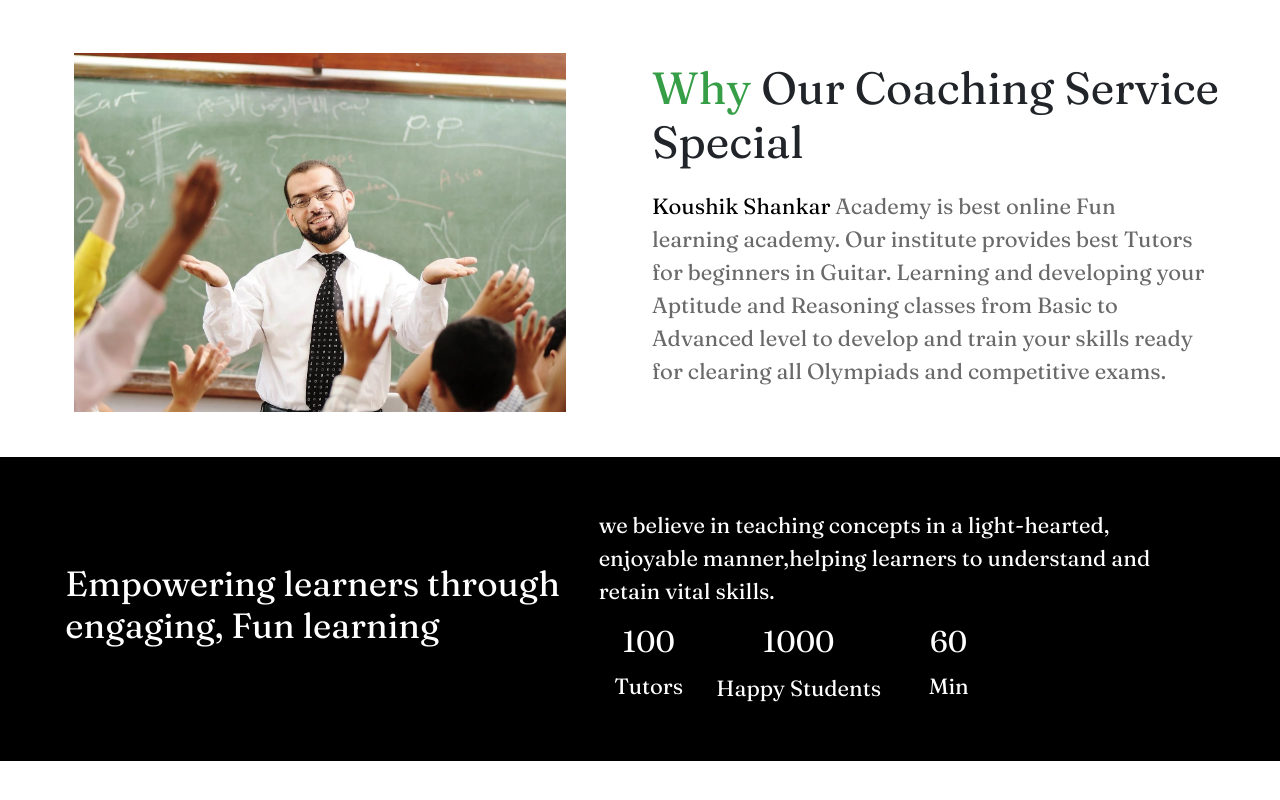
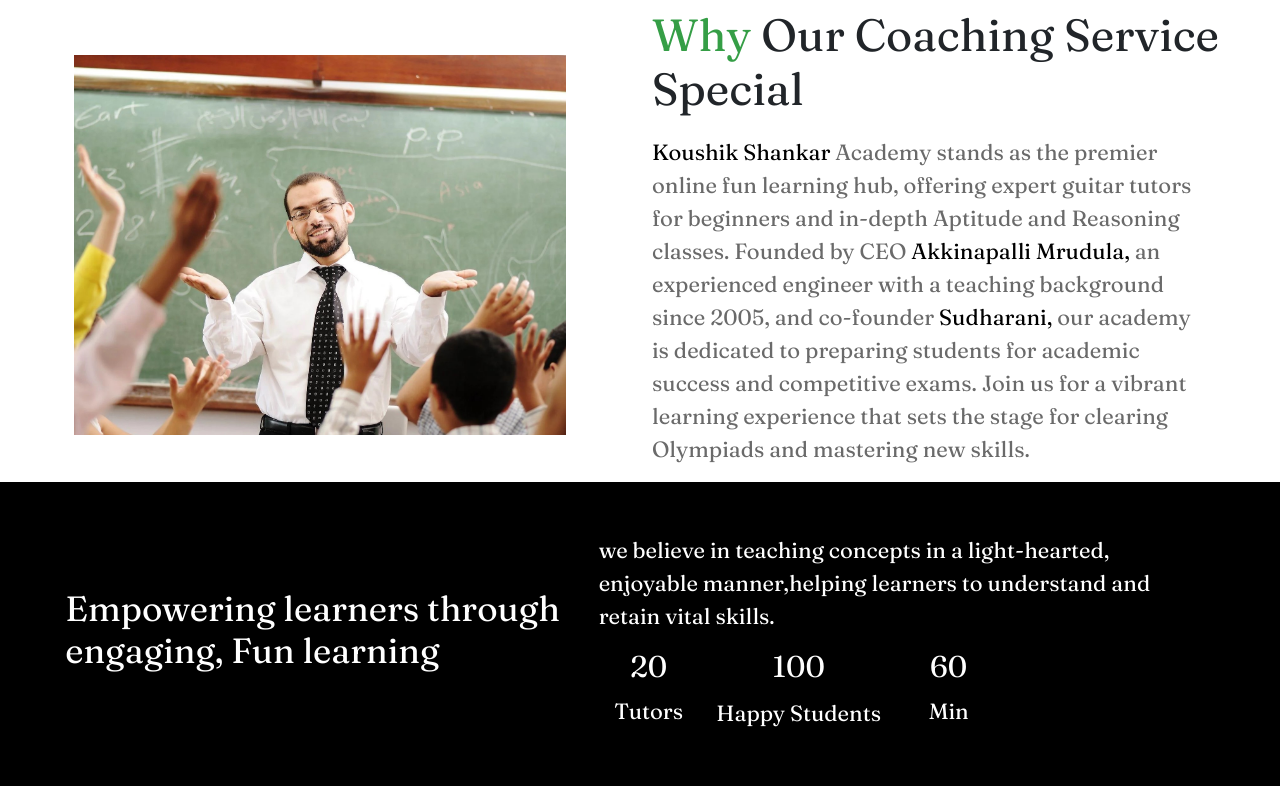
Before and after one commit to mrudulaakkinapalli/KsFunSKillsHub, a React (Create React App) app in the folder ks-fun-skills-hub/: page / in a window 1280 px wide. Shown: the part 620-1420 px from the top of the page. Built offline with nearby package versions, Linux system fonts and the light colour scheme.

Commit message:
final changes done for about

```diff
--- a/ks-fun-skills-hub/src/components/MainPage.jsx
+++ b/ks-fun-skills-hub/src/components/MainPage.jsx
@@ -66,13 +66,12 @@ export default function MainPage(props){
                         <h1 className="common-heading ">
                         <span className="green-color">Why</span> Our Coaching Service Special
                         </h1>
-                        <p className="description">
-                            <span className="founder-name">Koushik Shankar</span> Academy is
-                            best online Fun learning academy. Our institute provides best
-                            Tutors for beginners in Guitar. Learning and developing your
-                            Aptitude and Reasoning classes from Basic to Advanced level to
-                            develop and train your skills ready for clearing all Olympiads
-                            and competitive exams.
+                        <p className="description"><span className="founder-name">Koushik Shankar</span> Academy stands as the premier online fun learning hub,
+                        offering expert guitar tutors for beginners and in-depth Aptitude and Reasoning classes.
+                        Founded by CEO <span className="founder-name">Akkinapalli Mrudula,</span> an experienced engineer with a teaching background since 2005,
+                         and co-founder <span className="founder-name">Sudharani,</span> our academy is dedicated to preparing students for academic success and
+                          competitive exams. Join us for a vibrant learning experience that sets the stage for clearing Olympiads
+                           and mastering new skills.
                         </p>
                     </Col>
                     </Row>
@@ -91,11 +90,11 @@ export default function MainPage(props){
                                 </p>
                                 <div style={{display:"flex"}}>
                                     <div  style={{ width:"100px", display: "flex", flexDirection: "column", alignItems: "center", }}>
-                                        <h1 className="common-heading white-color" style={{ fontSize: "30px" }} >100</h1>
+                                        <h1 className="common-heading white-color" style={{ fontSize: "30px" }} >20</h1>
                                         <p className="description text-center white-color">Tutors</p>
                                     </div>
                                     <div style={{width:"200px", display: "flex", flexDirection: "column", alignItems: "center", }}>
-                                        <h1 className="common-heading white-color" style={{ fontSize: "30px" }} >1000</h1>
+                                        <h1 className="common-heading white-color" style={{ fontSize: "30px" }} >100</h1>
                                         <p className="description white-color text-center">Happy Students</p>
                                     </div>
                                     <div style={{width:"100px", display: "flex", flexDirection: "column", alignItems: "center", }}>
@@ -264,7 +263,7 @@ export default function MainPage(props){
                                 Koushik Shankar Academy, the place for Fun and enjoyable
                                 learning.
                             </p>
-                            <div className="social-icons-container">
+                                                        <div className="social-icons-container">
                                 <div>
                                 <FontAwesomeIcon
                                     class="social-icon"
@@ -272,10 +271,12 @@ export default function MainPage(props){
                                 />
                                 </div>
                                 <div>
-                                <FontAwesomeIcon
-                                    class="social-icon"
-                                    icon={faInstagramSquare}
-                                />
+                                <a href="https://www.instagram.com/ksfun_skillshub?igsh=MTNnY2tuOGpqOHZsYg==" target="_blank" rel="noopener noreferrer">
+                                    <FontAwesomeIcon
+                                        className="social-icon"
+                                        icon={faInstagramSquare}
+                                    />
+                                </a>
                                 </div>
                                 <div>
                                 <FontAwesomeIcon class="social-icon" icon={faTwitterSquare} />
```
